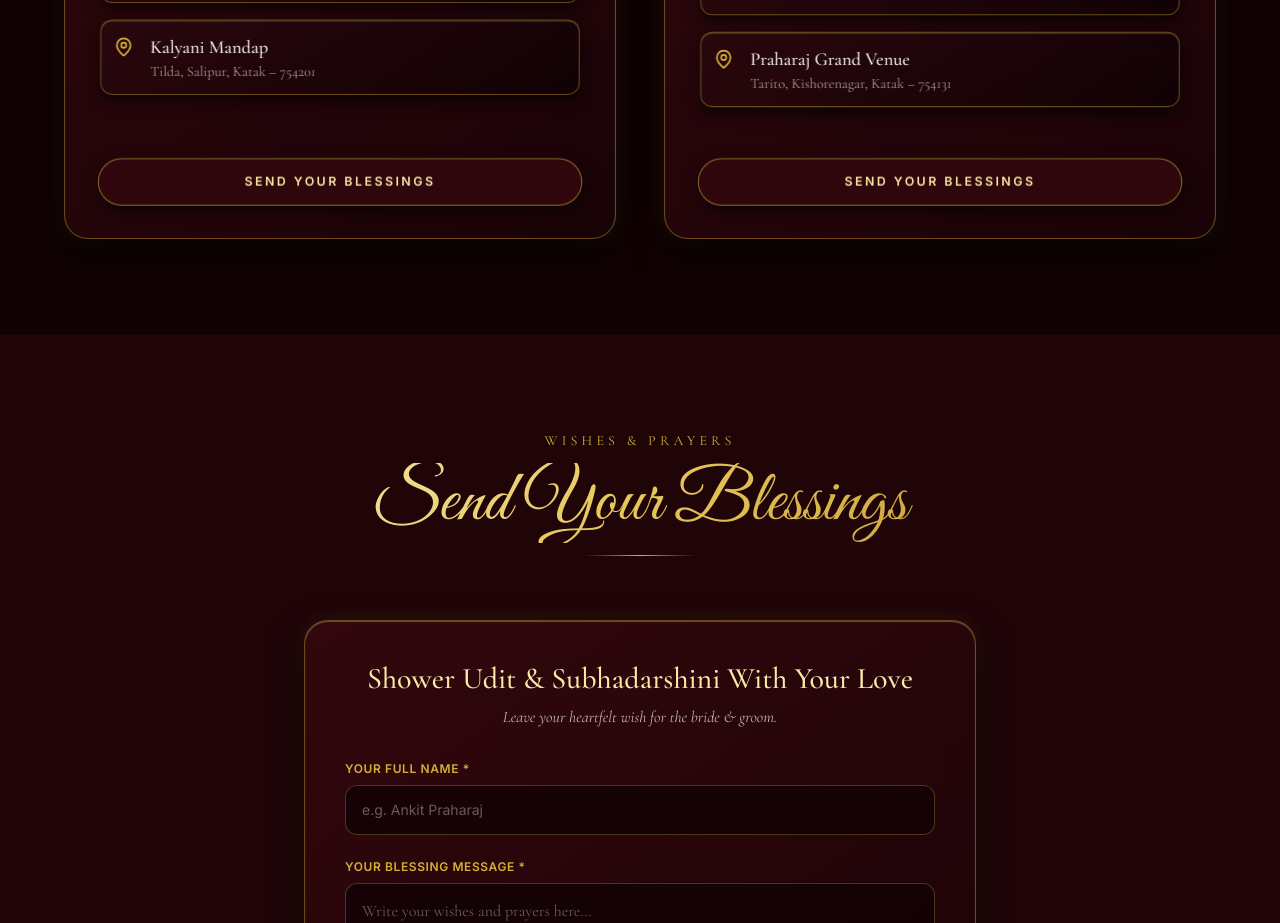
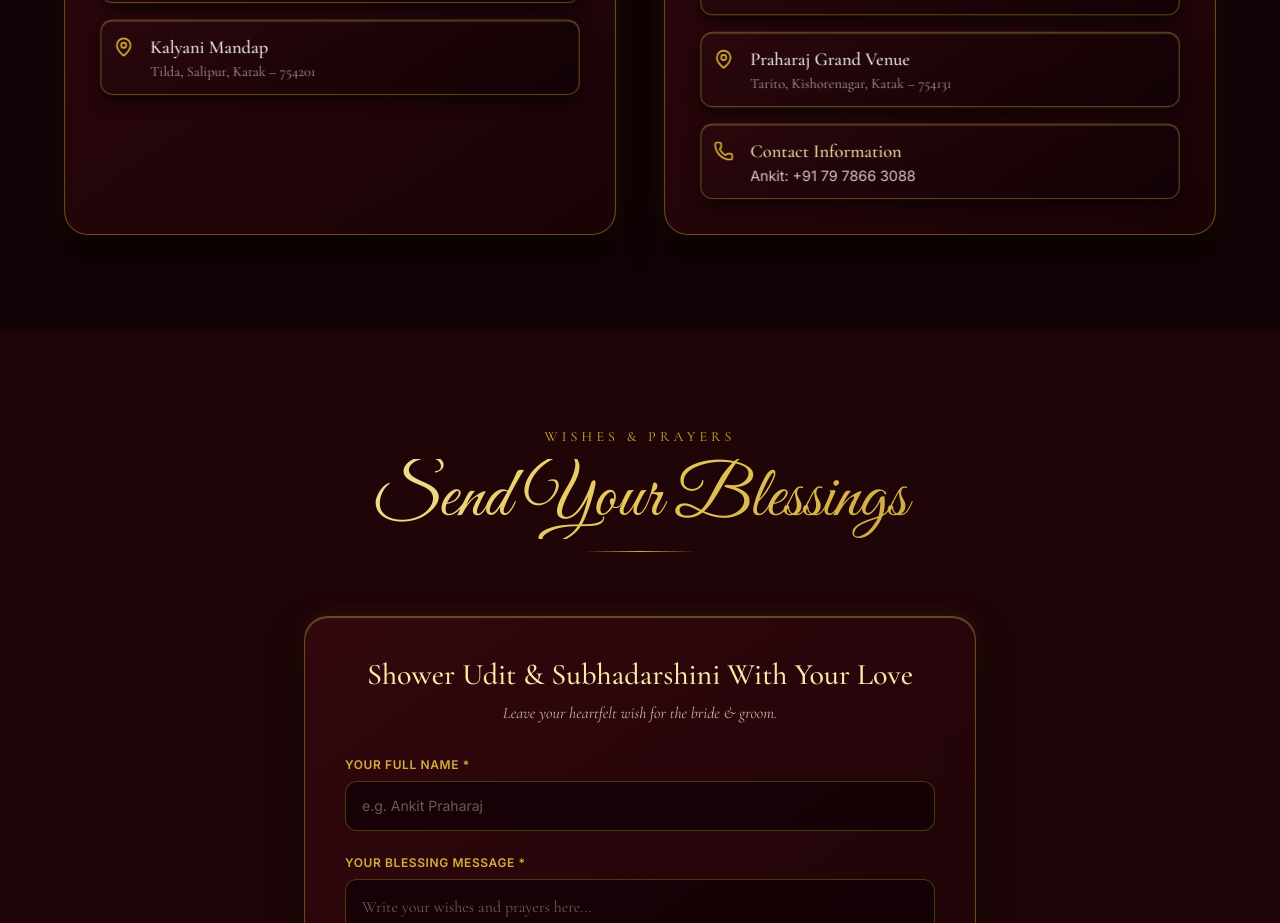
Before and after one commit to ShanksTechpy/invitation, a React (Vite) app: page / in a window 1280 px wide. Shown: the part 4380-5303 px from the top of the page. Built offline with nearby package versions, Linux system fonts and the light colour scheme; a web font is replaced by a local one.

Commit message:
Remove Send Your Blessings buttons from event cards and add Ankit contact info (+91 79 7866 3088) to Wedding Reception card

```diff
--- a/src/components/DateCardsSection.tsx
+++ b/src/components/DateCardsSection.tsx
@@ -1,6 +1,6 @@
 import React from 'react';
 import { motion } from 'framer-motion';
-import { Calendar, Clock, MapPin, Heart } from 'lucide-react';
+import { Calendar, Clock, MapPin, Heart, Phone } from 'lucide-react';
 
 export const DateCardsSection: React.FC = () => {
   return (
@@ -16,7 +16,6 @@ export const DateCardsSection: React.FC = () => {
           <div className="w-28 h-[1px] bg-gradient-to-r from-transparent via-[#D4AF37] to-transparent mx-auto" />
         </div>
 
-        {/* Two Main Date Tiles */}
         {/* Two Main Date Tiles */}
         <div className="grid grid-cols-1 md:grid-cols-2 gap-8 lg:gap-12 preserve-3d">
           {/* Tile 1: Marriage Ceremony */}
@@ -66,15 +65,6 @@ export const DateCardsSection: React.FC = () => {
                 </div>
               </div>
             </div>
-
-            <div className="pt-4 translate-z-30">
-              <a
-                href="#blessings"
-                className="w-full inline-flex items-center justify-center gap-2 py-3.5 px-6 rounded-full border border-[#D4AF37]/60 bg-[#34080E]/80 text-[#FCEAA6] font-sans-inter text-xs uppercase tracking-[0.2em] font-semibold hover:bg-[#D4AF37] hover:text-[#1F0408] transition-all duration-300 shadow-[0_5px_15px_rgba(0,0,0,0.5)]"
-              >
-                Send Your Blessings
-              </a>
-            </div>
           </motion.div>
 
           {/* Tile 2: Reception */}
@@ -122,16 +112,15 @@ export const DateCardsSection: React.FC = () => {
                     <p className="text-sm text-[#E8DFD1]/70">Tarito, Kishorenagar, Katak – 754131</p>
                   </div>
                 </div>
+
+                <div className="flex items-start gap-4 p-3 rounded-xl badge-3d border border-[#D4AF37]/30 bg-[#34080E]/60">
+                  <Phone className="w-5 h-5 text-[#D4AF37] shrink-0 mt-1" />
+                  <div>
+                    <p className="font-medium text-lg text-[#FCEAA6]">Contact Information</p>
+                    <p className="text-sm text-[#E8DFD1]/90 font-sans-inter">Ankit: +91 79 7866 3088</p>
+                  </div>
+                </div>
               </div>
-            </div>
-
-            <div className="pt-4 translate-z-30">
-              <a
-                href="#blessings"
-                className="w-full inline-flex items-center justify-center gap-2 py-3.5 px-6 rounded-full border border-[#D4AF37]/60 bg-[#34080E]/80 text-[#FCEAA6] font-sans-inter text-xs uppercase tracking-[0.2em] font-semibold hover:bg-[#D4AF37] hover:text-[#1F0408] transition-all duration-300 shadow-[0_5px_15px_rgba(0,0,0,0.5)]"
-              >
-                Send Your Blessings
-              </a>
             </div>
           </motion.div>
         </div>
```
